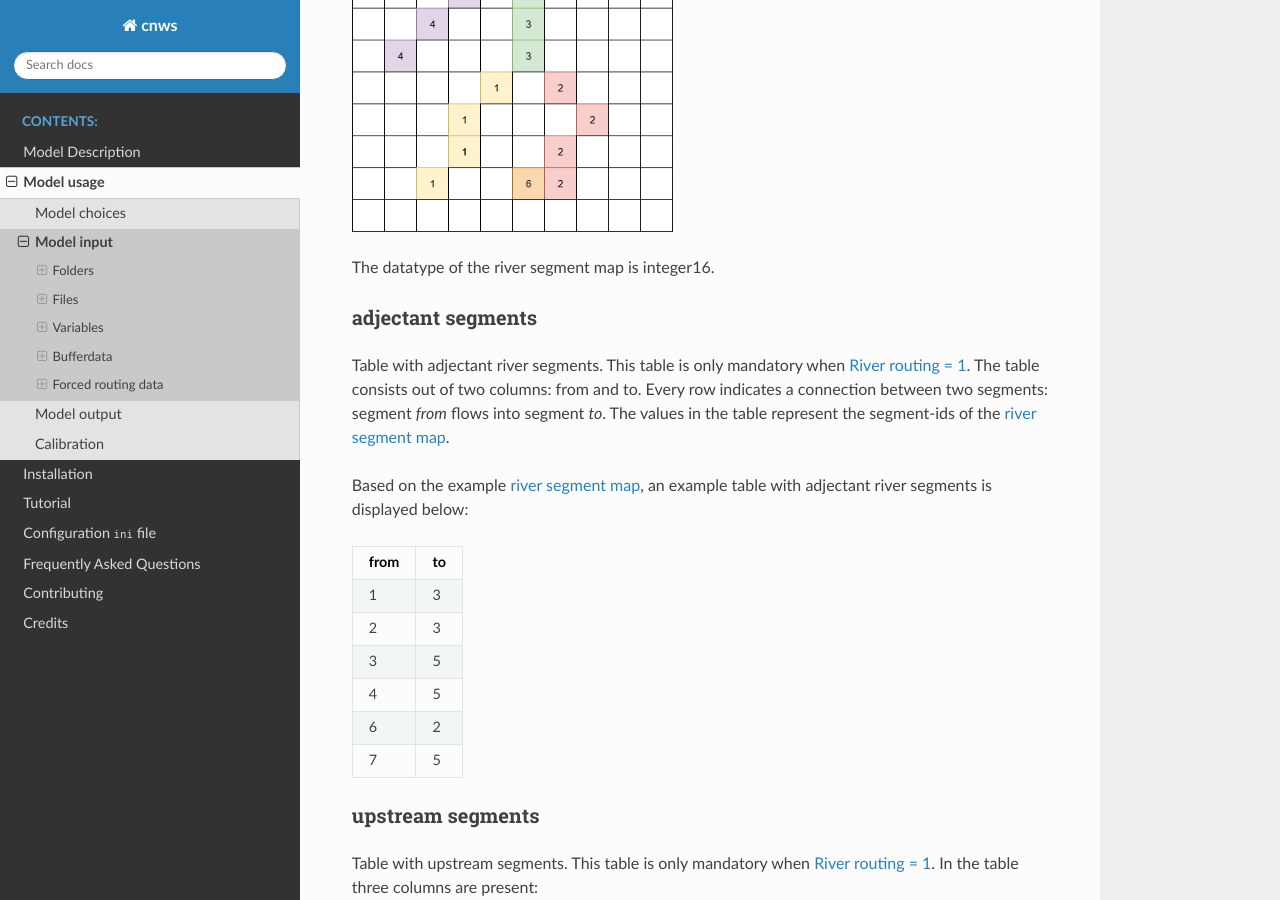
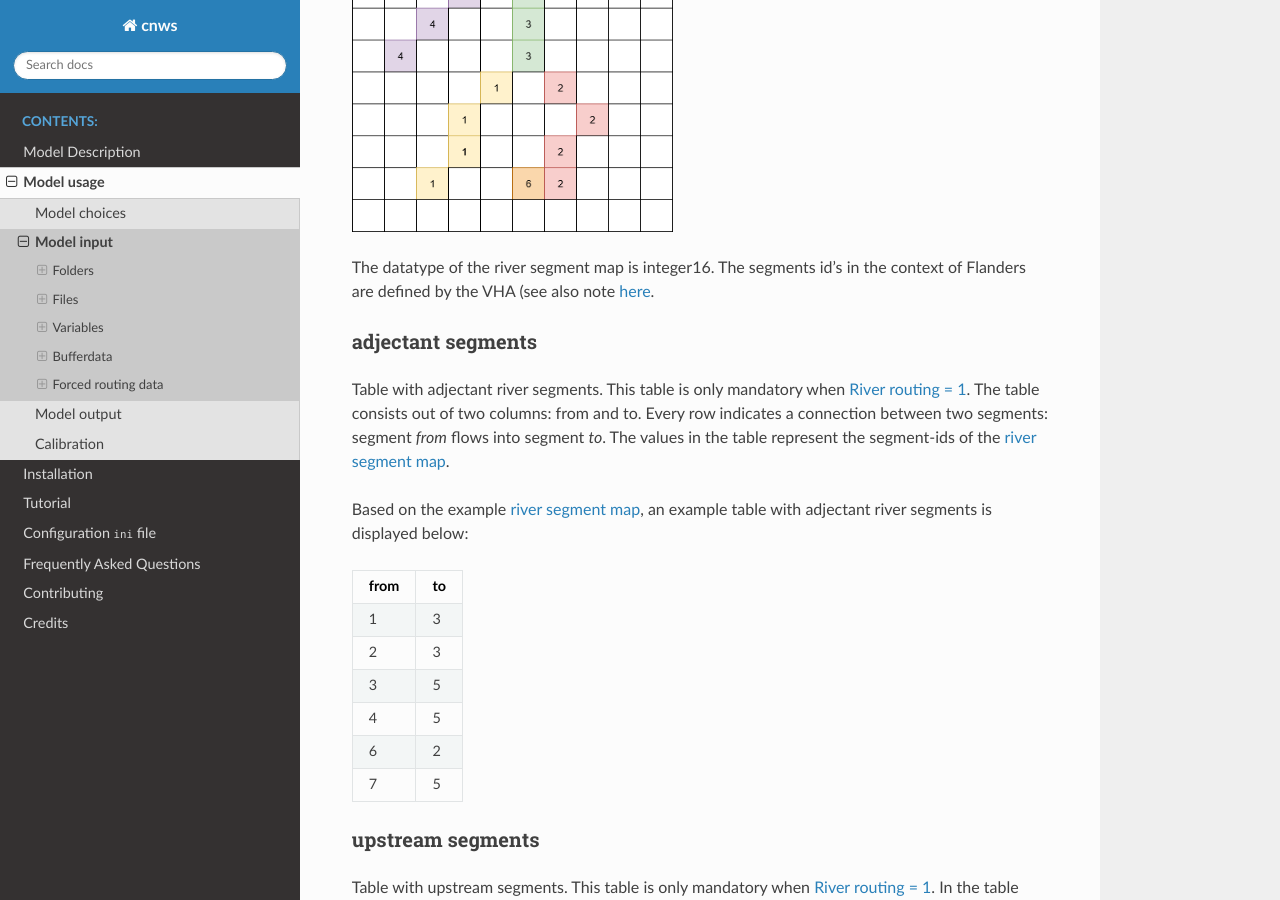
Before and after one commit to watem-sedem/watem-sedem, a Sphinx documentation site: the page built from docs/input.rst, in a window 1280 px wide and 900 px high, scrolled down 3933 px. Built offline with Sphinx 7.4.7 and the Read the Docs theme 2.0.0, drawn with Linux system fonts in a browser that asks for light colours.

Commit message:
added ref to river segments note of VHA

```diff
--- a/docs/input.rst
+++ b/docs/input.rst
@@ -192,7 +192,9 @@ given. All pixels which are no river pixels get value 0.
 .. figure:: _static/png/riversegment.png
 	:scale: 80%
 
-The datatype of the river segment map is integer16.
+The datatype of the river segment map is integer16. The segments id's in the
+context of Flanders are defined by the VHA (see also note
+:ref:`here <outputsegment>`.
 
 .. _adjsegments:
 
```
